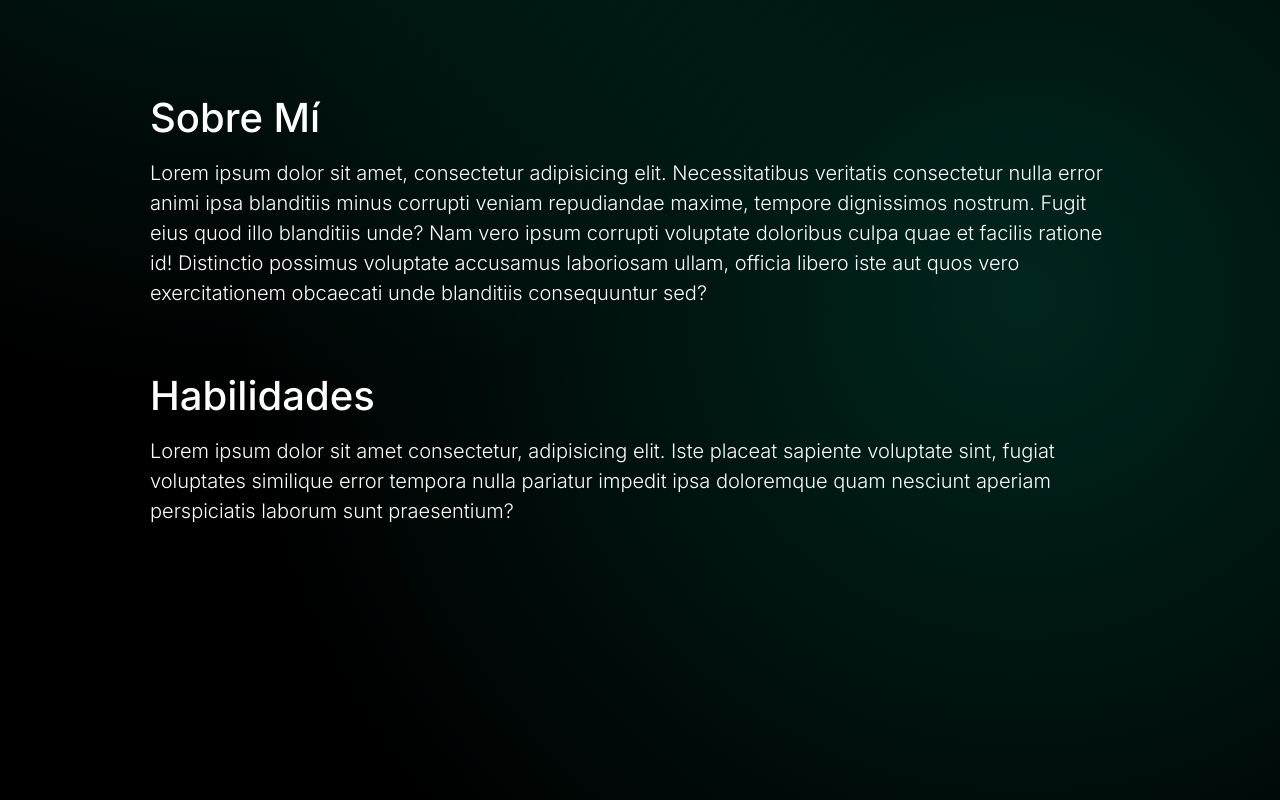
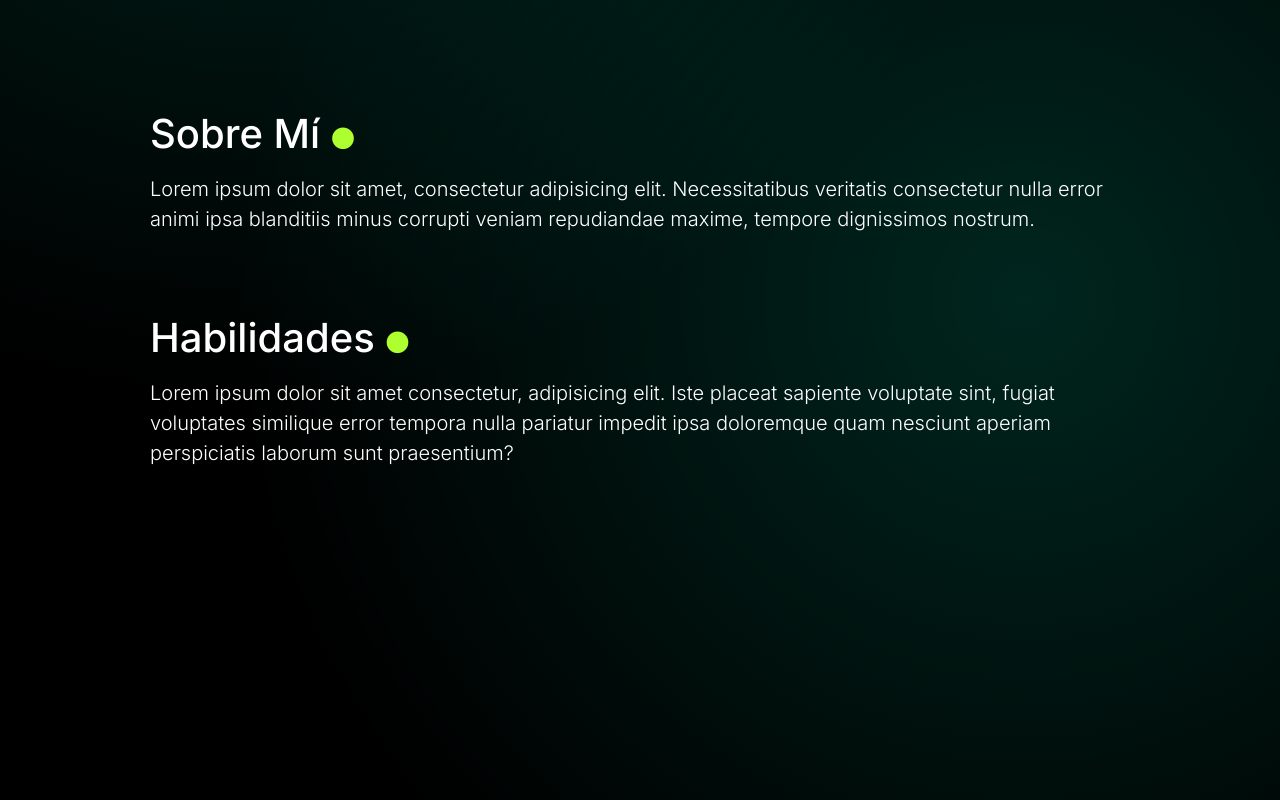
Before and after one commit to estefrac/Proyecto-Portfolio, a plain HTML site: page index.html in a window 1280 px wide. Shown: the part 908-1708 px from the top of the page. Drawn offline with nearby package versions, Linux system fonts and the light colour scheme.

Commit message:
Agregada clase 'dot' en estilos para destacar subtítulos

```diff
--- a/css/main.css
+++ b/css/main.css
@@ -4,6 +4,7 @@
   box-sizing: border-box;
 }
 
+/* globales */
 body {
   font-family: "Inter", "Montserrat", "Dancing Script", sans-serif;
   min-height: 100vh;
@@ -23,8 +24,14 @@ body {
   font-family: "Inter", sans-serif;
   color: white;
 }
-
+.dot span {
+  font-size: 100px;
+  line-height: 0;
+  color: greenyellow;
+}
 .button {
+  width: 130px;
+  height: 50px;
   background-color: transparent;
   border: 2px solid greenyellow;
   border-radius: 10px;
@@ -67,14 +74,14 @@ body {
 
 .hero .name h1,
 .hero .name h2 {
-  font-size: 20px;
+  font-size: 25px;
   font-weight: 500;
   color: white;
   text-align: center;
 }
 
 .hero .name h1 span {
-  font-size: 20px;
+  font-size: 25px;
   font-weight: 500;
   color: greenyellow;
 }
@@ -107,6 +114,12 @@ body {
 }
 
 @media screen and (min-width: 768px) {
+
+  /*globales*/
+  .dot span {
+      font-size: 120px;
+    }
+
   /*hero*/
   .hero {
     align-items: center;
@@ -118,10 +131,12 @@ body {
 
   .hero .name h1,
   .hero .name h2 {
-    font-size: 30px;}
+    font-size: 40px;
+    text-align: center;
+  }
 
   .hero .name h1 span {
-    font-size: 30px;}
+    font-size: 40px;}
 
   .hero .name p {
     font-size: 16px;
@@ -142,7 +157,12 @@ body {
 }
 
 @media screen and (min-width: 1024px) {
+  /*globales*/
+  .dot span {
+    font-size: 150px;
+  }
 
+  /*hero*/
   .hero div img {
     width: 100%;
     height: auto;
--- a/index.html
+++ b/index.html
@@ -99,20 +99,16 @@
         <div class="container">
           <div class="row flex-column gap-5">
             <div class="col">
-              <h2 class="mb-3">Sobre Mí</h2>
+              <h2 class="mb-3 dot">Sobre Mí<span>.</span></h2>
               <p>
                 Lorem ipsum dolor sit amet, consectetur adipisicing elit.
                 Necessitatibus veritatis consectetur nulla error animi ipsa
                 blanditiis minus corrupti veniam repudiandae maxime, tempore
-                dignissimos nostrum. Fugit eius quod illo blanditiis unde? Nam
-                vero ipsum corrupti voluptate doloribus culpa quae et facilis
-                ratione id! Distinctio possimus voluptate accusamus laboriosam
-                ullam, officia libero iste aut quos vero exercitationem
-                obcaecati unde blanditiis consequuntur sed?
+                dignissimos nostrum.
               </p>
             </div>
             <div class="col">
-              <h2 class="mb-3">Habilidades</h2>
+              <h2 class="mb-3 dot">Habilidades<span>.</span></h2>
               <p>
                 Lorem ipsum dolor sit amet consectetur, adipisicing elit. Iste
                 placeat sapiente voluptate sint, fugiat voluptates similique
```
